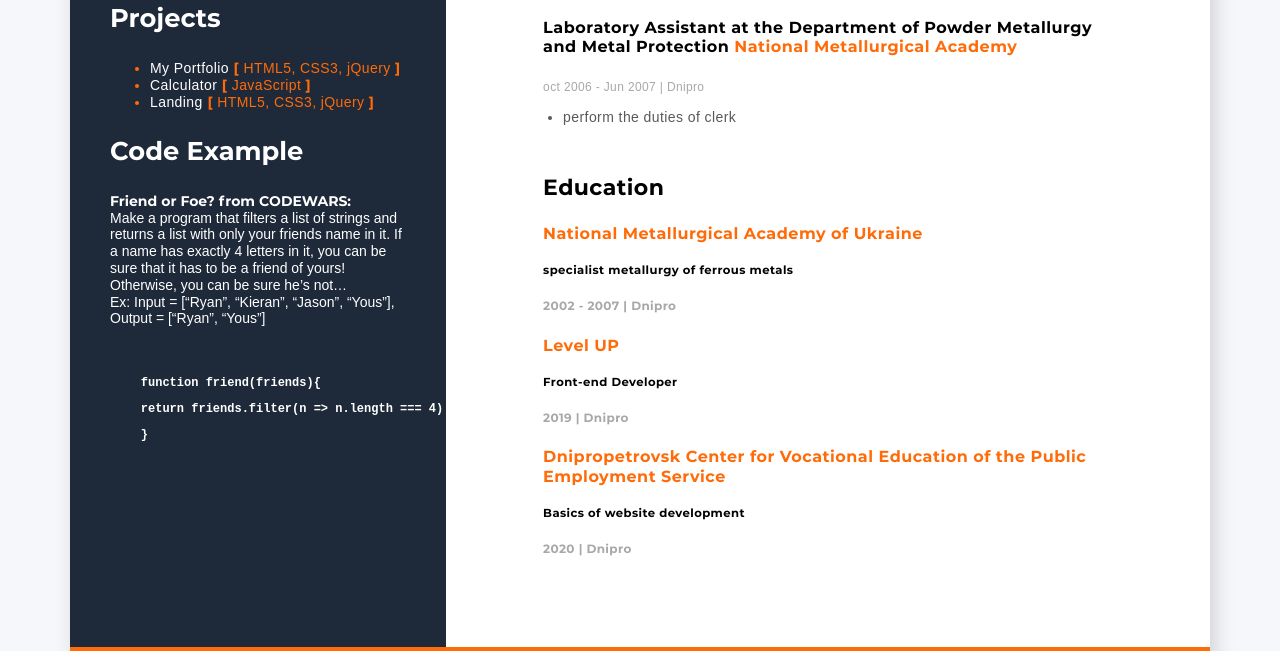
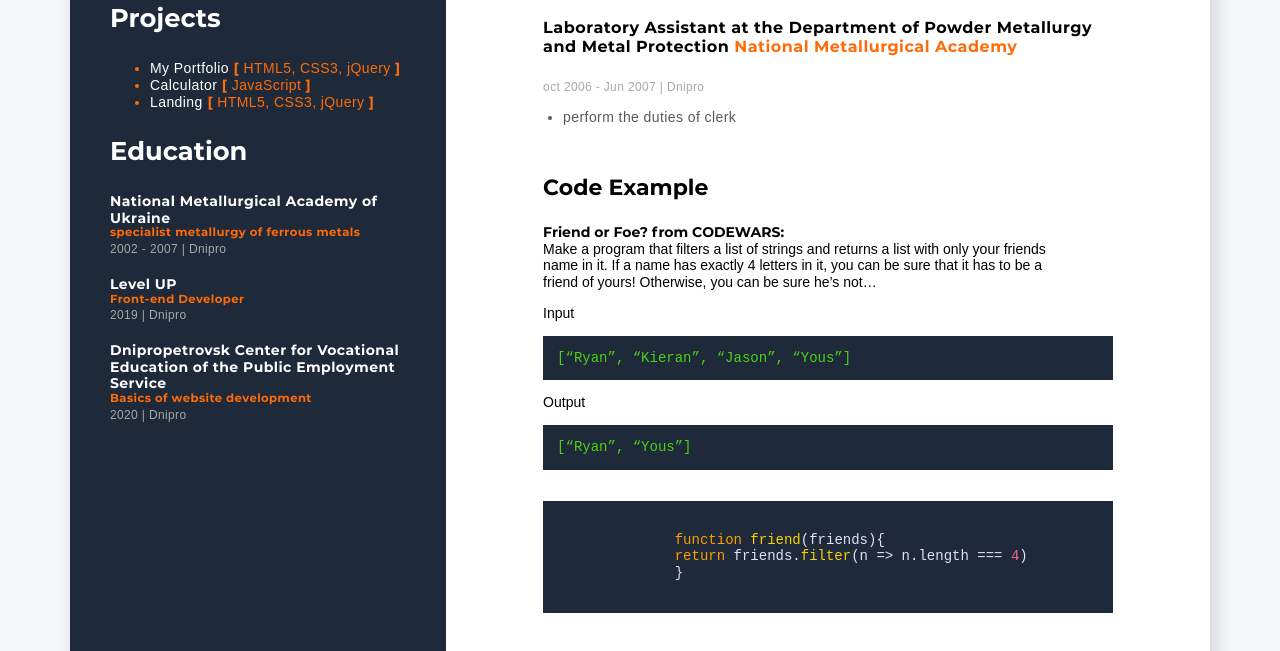
Before and after one commit to gandzja/rsschool-cv, a plain HTML site: page index.html in a window 1280 px wide. Shown: the part 948-1599 px from the top of the page. Drawn offline with nearby package versions, Linux system fonts and the light colour scheme; a web font is replaced by a local one.

Commit message:
fix: code example, education

```diff
--- a/css/style.css
+++ b/css/style.css
@@ -10,6 +10,7 @@
   font-weight: 400;
   font-style: normal;
 }
+
 html {
   font-family: "Montserrat", sans-serif;
   font-size: 10px;
@@ -63,7 +64,7 @@ a:hover {
 .tech-skills,
 .soft-skills,
 .projects,
-.code-example {
+.education {
   font-size: 2.2em;
   font-weight: 700;
 }
@@ -81,7 +82,8 @@ a:hover {
 }
 .tech-skills__list,
 .soft-skills__list,
-.projects-list {
+.projects-list,
+.educational-institution {
   font-size: 1.4rem;
   font-weight: 400;
   letter-spacing: 0.03em;
@@ -89,10 +91,18 @@ a:hover {
 }
 .tech-skills__list-item,
 .soft-skills__list-item,
-.projects-list__list-item {
+.projects-list__list-item,
+.educational-institution__title {
   color: #ffffff;
 }
-
+.educational-institution__title {
+  padding-right: 10px;
+  margin-bottom: 0;
+}
+.educational-institution__description {
+  margin-bottom: 0;
+  margin-top: 0;
+}
 .projects-list__list-item:hover {
   color: #ff6b08;
   transition: 1s;
@@ -102,21 +112,20 @@ a:hover {
   font-weight: 400;
   color: #ff6b08;
 }
-.code-example__description {
+/* .education {
   font-size: 1.4rem;
-  font-weight: 400;
-  padding-right: 40px;
-}
-pre {
-  position: relative;
-  right: 70px;
-  font-size: 1em;
-  padding: 0;
-  margin: 0;
-}
-code {
-  font-size: 1.2rem;
-}
+  font-weight: 700;
+  letter-spacing: 0.03em;
+  color: #000000;
+  margin-bottom: 90px;
+} */
+/* .educational-institution__title {
+  font-size: 1.6rem;
+  font-weight: 700;
+  letter-spacing: 0.03em;
+  color: #ff6b08;
+} */
+
 .projects-list__description:hover {
   color: #ffffff;
   transition: 1s;
@@ -155,7 +164,7 @@ code {
   color: #ff6b08;
 }
 .experience__title,
-.education__title {
+.code-example__title {
   font-size: 2.2rem;
   font-weight: 700;
   color: #000000;
@@ -184,18 +193,14 @@ code {
   letter-spacing: 0.03em;
   color: #a8a8a8;
 }
-.education {
+.code-example__description {
   font-size: 1.4rem;
-  font-weight: 700;
-  letter-spacing: 0.03em;
-  color: #000000;
-  margin-bottom: 90px;
+  font-weight: 400;
+  padding-right: 40px;
 }
-.educational-institution__title {
-  font-size: 1.6rem;
-  font-weight: 700;
-  letter-spacing: 0.03em;
-  color: #ff6b08;
+code {
+  font-size: 1.4rem;
+  background-color: #1e2939 !important;
 }
 .footer {
   width: 100%;
@@ -218,6 +223,10 @@ code {
 @media (max-width: 992px) {
   .content {
     max-width: 740px;
+  }
+  pre {
+    right: 124px;
+    font-size: 10px;
   }
 }
 @media (max-width: 578px) {
--- a/index.html
+++ b/index.html
@@ -4,6 +4,14 @@
     <meta charset="UTF-8" />
     <meta name="viewport" content="width=device-width, initial-scale=1.0" />
     <title>Anna Kuzminova resume</title>
+    <link
+      rel="stylesheet"
+      href="https://cdnjs.cloudflare.com/ajax/libs/highlight.js/9.15.8/styles/shades-of-purple.min.css"
+    />
+    <script src="https://cdnjs.cloudflare.com/ajax/libs/highlight.js/9.15.8/highlight.min.js"></script>
+    <script>
+      hljs.initHighlightingOnLoad();
+    </script>
     <link rel="stylesheet" href="css/normalize.css" />
     <link rel="stylesheet" href="css/style.css" />
   </head>
@@ -84,7 +92,6 @@
               <li><span class="tech-skills__list-item">GitHub</span></li>
               <li><span class="tech-skills__list-item">JavaScript Basics</span></li>
               <li><span class="tech-skills__list-item">VS Code</span></li>
-              <!-- <li><span class="tech-skills__list-item">Node.js</span></li> -->
             </ul>
           </section>
           <section class="soft-skills">
@@ -92,8 +99,6 @@
             <ul class="soft-skills__list">
               <li><span class="soft-skills__list-item">English - Pre-Intermediate</span></li>
               <li><span class="soft-skills__list-item">Polish - Beginner</span></li>
-              <!-- <li><span class="soft-skills__list-item">GTD</span></li>
-              <li><span class="soft-skills__list-item">Teamwork</span></li> -->
             </ul>
           </section>
           <section class="projects">
@@ -116,22 +121,26 @@
               </li>
             </ul>
           </section>
-          <section class="code-example">
-            <h3>Code Example</h3>
-            <p class="code-example__description">
-              <b>Friend or Foe? from CODEWARS:</b> <br />
-              Make a program that filters a list of strings and returns a list with only your friends name in it. If a
-              name has exactly 4 letters in it, you can be sure that it has to be a friend of yours! Otherwise, you can
-              be sure he’s not… <br />
-              Ex: Input = [“Ryan”, “Kieran”, “Jason”, “Yous”], Output = [“Ryan”, “Yous”]
-            </p>
-            <pre>
-            <code>
-              function friend(friends){
-              return friends.filter(n => n.length === 4)
-              }
-            </code>
-					</pre>
+
+          <section class="education">
+            <h3 class="education__title">Education</h3>
+            <div class="educational-institution">
+              <h4 class="educational-institution__title">National Metallurgical Academy of Ukraine</h4>
+              <h5 class="educational-institution__description">specialist metallurgy of ferrous metals</h5>
+              <span class="data"> 2002 - 2007 | Dnipro</span>
+            </div>
+            <div class="educational-institution">
+              <h4 class="educational-institution__title">Level UP</h4>
+              <h5 class="educational-institution__description">Front-end Developer</h5>
+              <span class="data"> 2019 | Dnipro</span>
+            </div>
+            <div class="educational-institution">
+              <h4 class="educational-institution__title">
+                Dnipropetrovsk Center for Vocational Education of the Public Employment Service
+              </h4>
+              <h5 class="educational-institution__description">Basics of website development</h5>
+              <span class="data"> 2020 | Dnipro</span>
+            </div>
           </section>
         </div>
       </aside>
@@ -191,25 +200,26 @@
             </ul>
           </div>
         </section>
-        <section class="education">
-          <h3 class="education__title">Education</h3>
-          <div class="educational-institution">
-            <h4 class="educational-institution__title">National Metallurgical Academy of Ukraine</h4>
-            <h5>specialist metallurgy of ferrous metals</h5>
-            <span class="data"> 2002 - 2007 | Dnipro</span>
-          </div>
-          <div class="educational-institution">
-            <h4 class="educational-institution__title">Level UP</h4>
-            <h5>Front-end Developer</h5>
-            <span class="data"> 2019 | Dnipro</span>
-          </div>
-          <div class="educational-institution">
-            <h4 class="educational-institution__title">
-              Dnipropetrovsk Center for Vocational Education of the Public Employment Service
-            </h4>
-            <h5>Basics of website development</h5>
-            <span class="data"> 2020 | Dnipro</span>
-          </div>
+        <section class="code-example">
+          <h3 class="code-example__title">Code Example</h3>
+          <p class="code-example__description">
+            <b>Friend or Foe? from CODEWARS:</b> <br />
+            Make a program that filters a list of strings and returns a list with only your friends name in it. If a
+            name has exactly 4 letters in it, you can be sure that it has to be a friend of yours! Otherwise, you can be
+            sure he’s not…
+          </p>
+          <p class="code-example__description">Input</p>
+          <pre><code>[“Ryan”, “Kieran”, “Jason”, “Yous”]</code></pre>
+          <p class="code-example__description">Output</p>
+          <pre><code>[“Ryan”, “Yous”]</code></pre>
+
+          <pre>
+            <code>
+              function friend(friends){
+              return friends.filter(n => n.length === 4)
+              }
+            </code>
+					</pre>
         </section>
       </div>
       <footer class="footer">
@@ -217,7 +227,6 @@
           <a href="https://rs.school/js/" target="_blank" rel="noopener noreferrer"
             ><img src="img/rs_school_js.svg" alt="logo RS School" class="footer-logo"
           /></a>
-          <!-- <p class="footer-info">Anna Kuzminova 2021</p> -->
         </div>
       </footer>
     </div>
```
